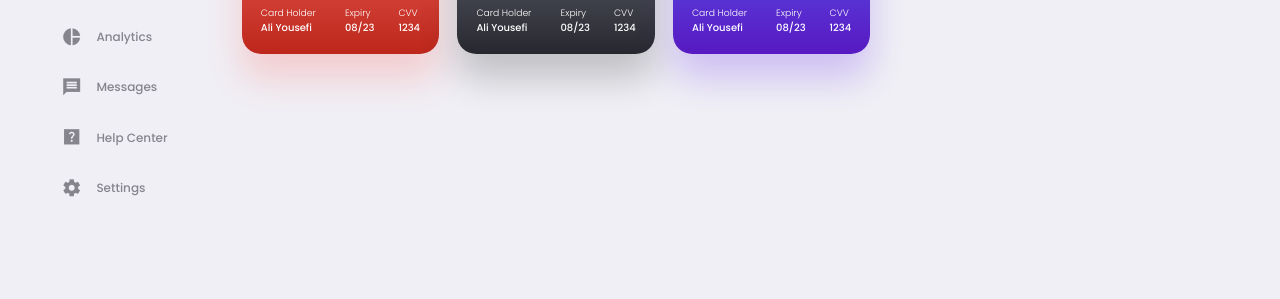
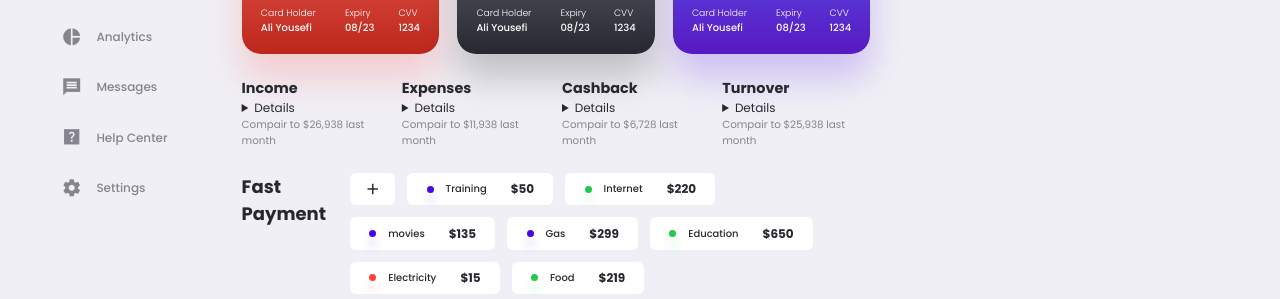
Before and after one commit to aliyoosefi68/resposive-dashboard-htmlcss-js, a plain HTML site: page index.html in a window 1280 px wide. Shown: the part 262-561 px from the top of the page. Drawn offline with Linux system fonts and the light colour scheme.

Commit message:
finished fast payment

```diff
--- a/css/style.css
+++ b/css/style.css
@@ -354,3 +354,59 @@ main section.middle .cards .card .buttom .right {
   display: flex;
   gap: 2rem;
 }
+/*========================================monthly report====================================*/
+.monthly-report {
+  display: grid;
+  grid-template-columns: repeat(4, 1fr);
+  gap: 1rem;
+  justify-content: space-between;
+  margin-top: 2rem;
+}
+.monthly-report h1 {
+  font-weight: 700;
+  font-size: 1.8rem;
+}
+/*========================================Fast Payment====================================*/
+.fast-payment {
+  margin-top: 2rem;
+  display: flex;
+  align-self: center;
+  gap: 2rem;
+}
+.fast-payment .badges {
+  display: flex;
+  gap: 1rem;
+  align-self: center;
+  flex-wrap: wrap;
+  max-width: 100%;
+}
+.fast-payment .badges .badge {
+  padding: 0.6rem var(--card-padding);
+  background-color: var(--color-white);
+  border-radius: var(--border-radius-2);
+  display: flex;
+  align-items: center;
+  gap: 1rem;
+  transition: 0.3s;
+  cursor: pointer;
+}
+.fast-payment .badges .badge:hover {
+  box-shadow: 0 0 1.5rem var(--color-primary-light);
+}
+.fast-payment .badges .badge span {
+  width: 7px;
+  height: 7px;
+  border-radius: 50%;
+}
+.fast-payment .badges .badge:first-child span {
+  display: flex;
+  align-items: center;
+  justify-content: center;
+  height: fit-content;
+  font-size: 1.5rem;
+}
+.fast-payment .badges .badge div {
+  display: flex;
+  align-items: center;
+  gap: 2rem;
+}
--- a/index.html
+++ b/index.html
@@ -202,8 +202,115 @@
           </div>
           <!--END OF CARD3-->
         </div>
-        <!--END OF CARDS-->
+        <!--=====================END OF CARDS==========================-->
+        <div class="monthly-report">
+          <div class="report">
+            <h3>Income</h3>
+            <div>
+              <details>
+                <h1>$29,023</h1>
+                <h6 class="success">+3.5%</h6>
+              </details>
+              <p class="text-muted">Compair to $26,938 last month</p>
+            </div>
+          </div>
+          <!--End of Income Report -->
+          <div class="report">
+            <h3>Expenses</h3>
+            <div>
+              <details>
+                <h1>$8,023</h1>
+                <h6 class="danger">-1.6%</h6>
+              </details>
+              <p class="text-muted">Compair to $11,938 last month</p>
+            </div>
+          </div>
+          <!--End of Expenss Report -->
+          <div class="report">
+            <h3>Cashback</h3>
+            <div>
+              <details>
+                <h1>$29,023</h1>
+                <h6 class="success">+2.5%</h6>
+              </details>
+              <p class="text-muted">Compair to $6,728 last month</p>
+            </div>
+          </div>
+          <!--End of Cashback Report -->
+          <div class="report">
+            <h3>Turnover</h3>
+            <div>
+              <details>
+                <h1>$17,088</h1>
+                <h6 class="success">+6.7%</h6>
+              </details>
+              <p class="text-muted">Compair to $25,938 last month</p>
+            </div>
+          </div>
+          <!--End of turnover Report -->
+        </div>
+        <!--END OF MONTHLY-->
+        <div class="fast-payment">
+          <h2>Fast Payment</h2>
+          <div class="badges">
+            <div class="badge">
+              <span class="material-icons-sharp"> add </span>
+            </div>
+
+            <div class="badge">
+              <span class="bg-primary"></span>
+              <div>
+                <h5>Training</h5>
+                <h4>$50</h4>
+              </div>
+            </div>
+            <div class="badge">
+              <span class="bg-success"></span>
+              <div>
+                <h5>Internet</h5>
+                <h4>$220</h4>
+              </div>
+            </div>
+            <div class="badge">
+              <span class="bg-primary"></span>
+              <div>
+                <h5>movies</h5>
+                <h4>$135</h4>
+              </div>
+            </div>
+            <div class="badge">
+              <span class="bg-primary"></span>
+              <div>
+                <h5>Gas</h5>
+                <h4>$299</h4>
+              </div>
+            </div>
+            <div class="badge">
+              <span class="bg-success"></span>
+              <div>
+                <h5>Education</h5>
+                <h4>$650</h4>
+              </div>
+            </div>
+            <div class="badge">
+              <span class="bg-danger"></span>
+              <div>
+                <h5>Electricity</h5>
+                <h4>$15</h4>
+              </div>
+            </div>
+            <div class="badge">
+              <span class="bg-success"></span>
+              <div>
+                <h5>Food</h5>
+                <h4>$219</h4>
+              </div>
+            </div>
+          </div>
+        </div>
+        <!--end of fast payment-->
       </section>
+
       <!--End Of Middle-->
       <section class="right"></section>
       <!--End Of Right-->
```
